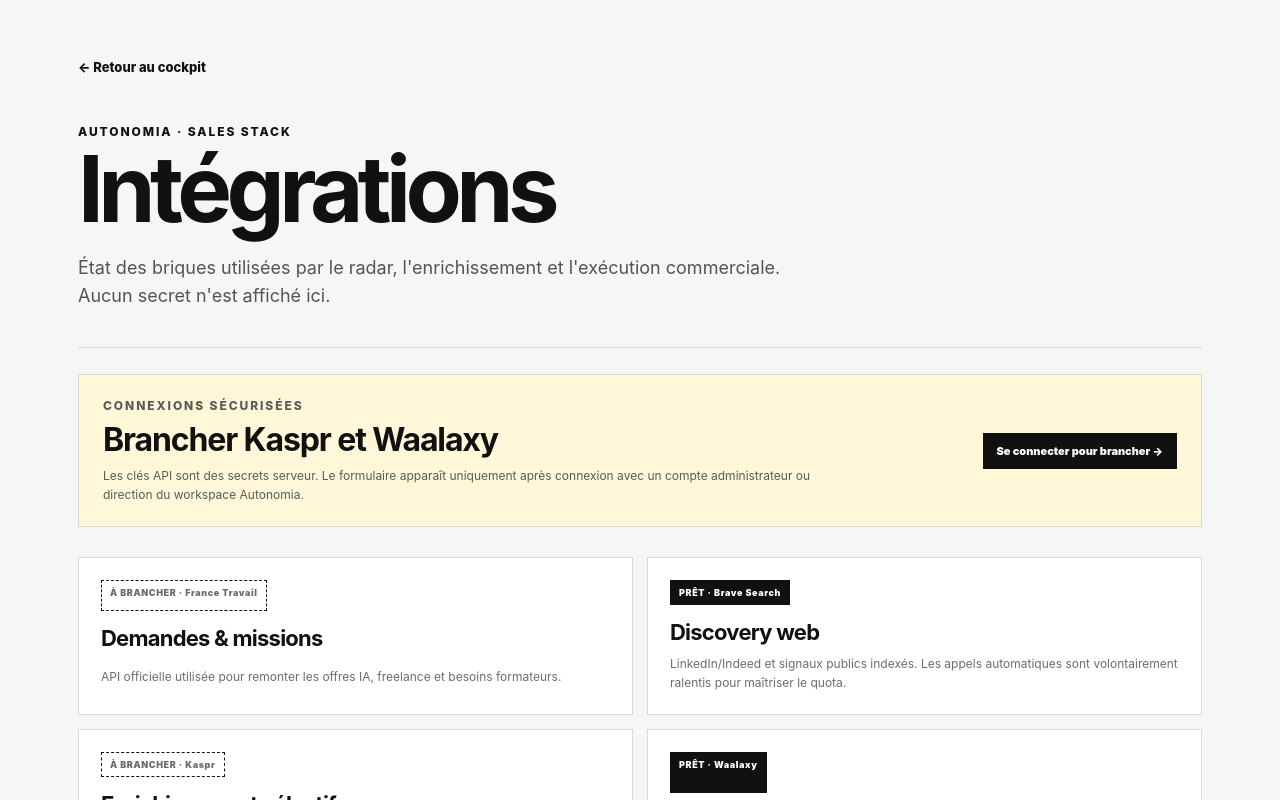
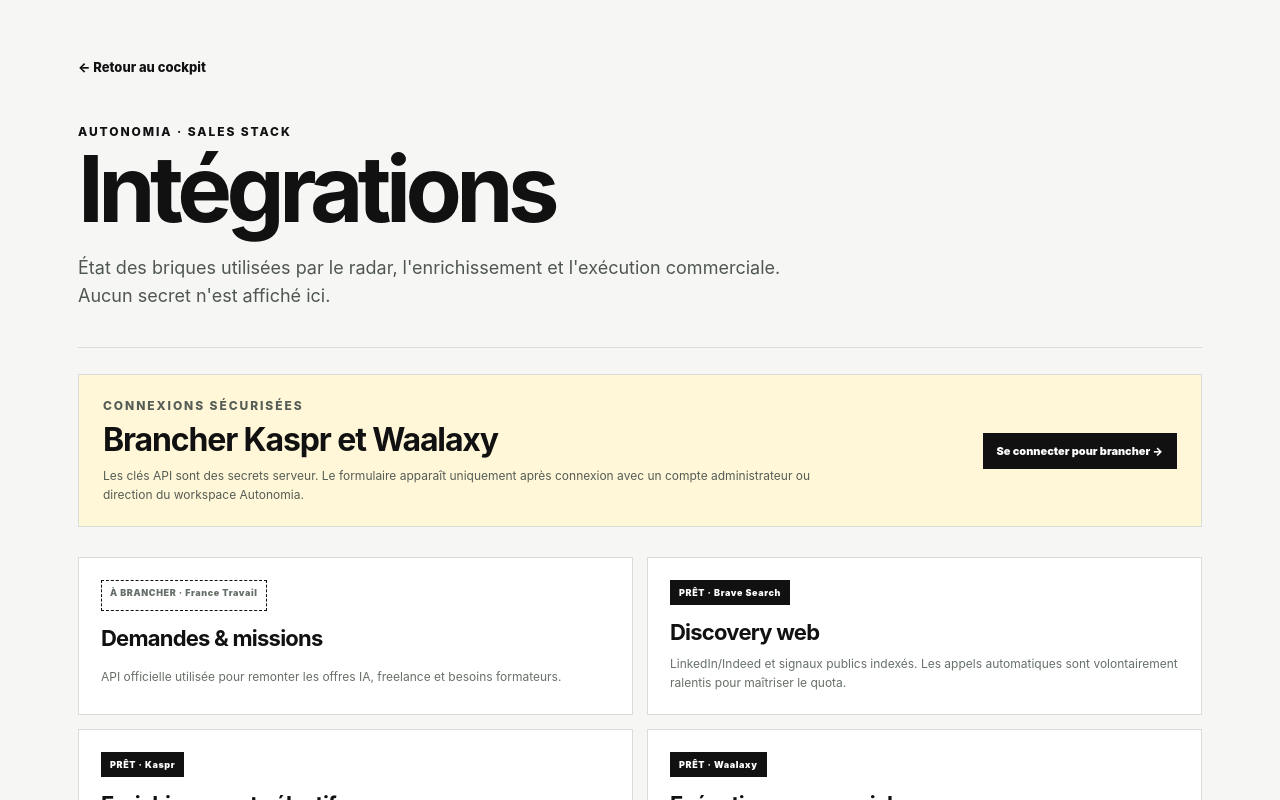
Before and after one commit to aristote-app/Autonomia-MCP, a Next.js app: page /integrations in a window 1280 px wide. Shown: the top 800 px of the page. Built offline with nearby package versions, Linux system fonts and the light colour scheme; no server answers.

Commit message:
Simplify Kaspr readiness to API key

```diff
--- a/app/integrations/page.js
+++ b/app/integrations/page.js
@@ -37,10 +37,7 @@
       process.env.FRANCE_TRAVAIL_CLIENT_SECRET
     ),
     kaspr: Boolean(process.env.KASPR_API_KEY),
-    kasprEnrichment: Boolean(
-      process.env.KASPR_API_KEY &&
-      String(process.env.KASPR_DATA_TO_GET || "").trim()
-    ),
+    kasprEnrichment: Boolean(process.env.KASPR_API_KEY),
     waalaxy: Boolean(process.env.WAALAXY_API_KEY),
     waalaxyReply: Boolean(process.env.AUTONOMIA_WAALAXY_WEBHOOK_TOKEN),
     decisionDiscovery:
@@ -108,13 +105,6 @@
                   name="KASPR_API_KEY"
                   autoComplete="new-password"
                   placeholder={runtimeState?.configured?.KASPR_API_KEY ? "Configurée · laisser vide pour conserver" : "À renseigner"}
-                />
-              </label>
-              <label>
-                <span>Champs Kaspr autorisés</span>
-                <input
-                  name="KASPR_DATA_TO_GET"
-                  placeholder={runtimeState?.configured?.KASPR_DATA_TO_GET ? "Configurés · laisser vide pour conserver" : "IDs/champs autorisés selon ton compte Kaspr"}
                 />
               </label>
               <label className="integrationClear">
```
